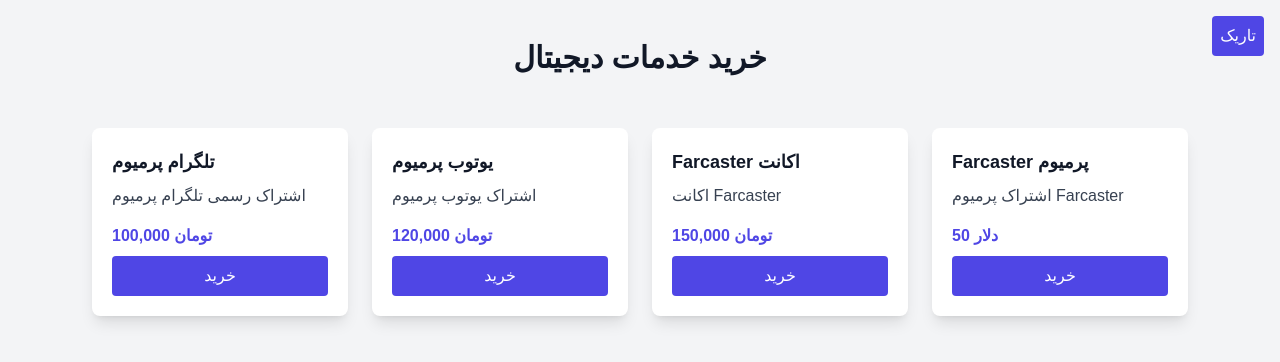
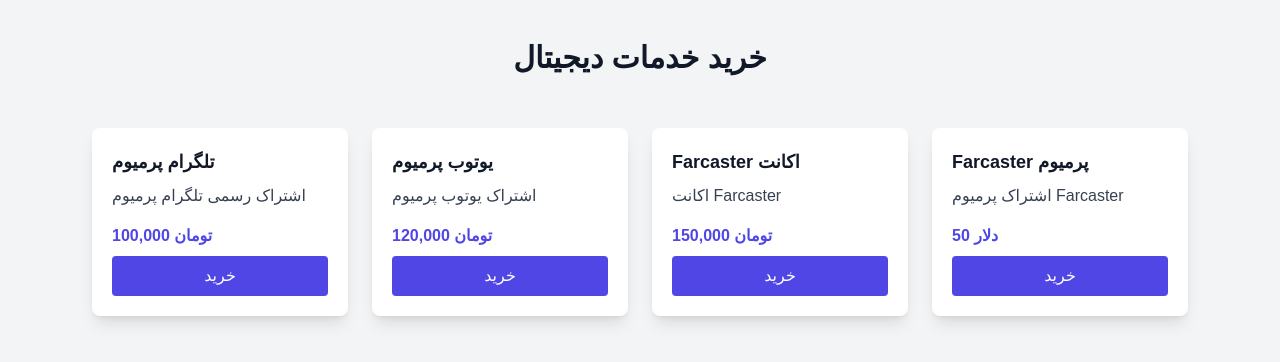
Before and after one commit to Fredrickadler/Fredrick, a Next.js app: page / in a window 1280 px wide. Shown: the top 362 px of the page. Built offline with nearby package versions, Linux system fonts and the light colour scheme; a web font is replaced by a local one.

Commit message:
Update _app.tsx

```diff
--- a/pages/_app.tsx
+++ b/pages/_app.tsx
@@ -1,32 +1,6 @@
 import '../styles/globals.css'
 import type { AppProps } from 'next/app'
-import { useEffect, useState } from 'react'
 
 export default function App({ Component, pageProps }: AppProps) {
-  const [dark, setDark] = useState(false);
-
-  useEffect(() => {
-    if (localStorage.theme === 'dark') {
-      document.documentElement.classList.add('dark')
-      setDark(true)
-    }
-  }, []);
-
-  const toggleDark = () => {
-    document.documentElement.classList.toggle('dark')
-    setDark(!dark)
-    localStorage.theme = dark ? 'light' : 'dark';
-  }
-
-  return (
-    <>
-      <button
-        onClick={toggleDark}
-        className="fixed top-4 right-4 p-2 bg-primary text-white rounded z-50"
-      >
-        {dark ? "روشن" : "تاریک"}
-      </button>
-      <Component {...pageProps} />
-    </>
-  )
+  return <Component {...pageProps} />
 }
```
